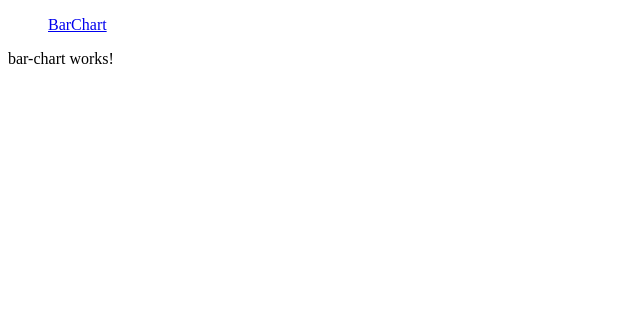
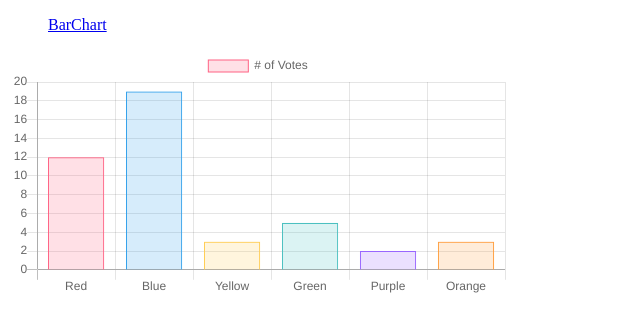
Before and after one commit to hachi-eiji/sandbox-chartjs, an Angular app: page /bar-chart in a window 1280 px wide. Shown: the top 332 px of the page, without its empty margins (0-640 px from the left). Built offline with nearby package versions, Linux system fonts and the light colour scheme.

Commit message:
add bar chart sample

```diff
--- a/src/app/components/bar-chart/bar-chart.component.html
+++ b/src/app/components/bar-chart/bar-chart.component.html
@@ -1 +1,9 @@
-<p>bar-chart works!</p>
+<div class="container">
+  <canvas id="canvas"
+          appBarChart
+          [datasets]="datasets"
+          [data]="data"
+          [labels]="labels"
+          [options]="options"
+  ></canvas>
+</div>
--- a/src/app/components/bar-chart/bar-chart.component.scss
+++ b/src/app/components/bar-chart/bar-chart.component.scss
@@ -0,0 +1,4 @@
+.container {
+  width: 500px;
+  height: 500px;
+}
--- a/src/app/components/bar-chart/bar-chart.component.ts
+++ b/src/app/components/bar-chart/bar-chart.component.ts
@@ -1,4 +1,4 @@
-import { Component, OnInit } from '@angular/core';
+import { Component, OnInit, Input } from '@angular/core';
 
 @Component({
   selector: 'app-bar-chart',
@@ -6,6 +6,39 @@ import { Component, OnInit } from '@angular/core';
   styleUrls: ['./bar-chart.component.scss']
 })
 export class BarChartComponent implements OnInit {
+  @Input() name: string;
+  labels = ['Red', 'Blue', 'Yellow', 'Green', 'Purple', 'Orange'];
+  datasets = [{
+    label: '# of Votes',
+    data: [12, 19, 3, 5, 2, 3],
+    backgroundColor: [
+      'rgba(255, 99, 132, 0.2)',
+      'rgba(54, 162, 235, 0.2)',
+      'rgba(255, 206, 86, 0.2)',
+      'rgba(75, 192, 192, 0.2)',
+      'rgba(153, 102, 255, 0.2)',
+      'rgba(255, 159, 64, 0.2)'
+    ],
+    borderColor: [
+      'rgba(255,99,132,1)',
+      'rgba(54, 162, 235, 1)',
+      'rgba(255, 206, 86, 1)',
+      'rgba(75, 192, 192, 1)',
+      'rgba(153, 102, 255, 1)',
+      'rgba(255, 159, 64, 1)'
+    ],
+    borderWidth: 1
+  }];
+  options = {
+    scales: {
+      yAxes: [{
+        ticks: {
+          beginAtZero: true
+        }
+      }]
+    }
+  };
+  data: number[] = [];
 
   constructor() { }
 
```
